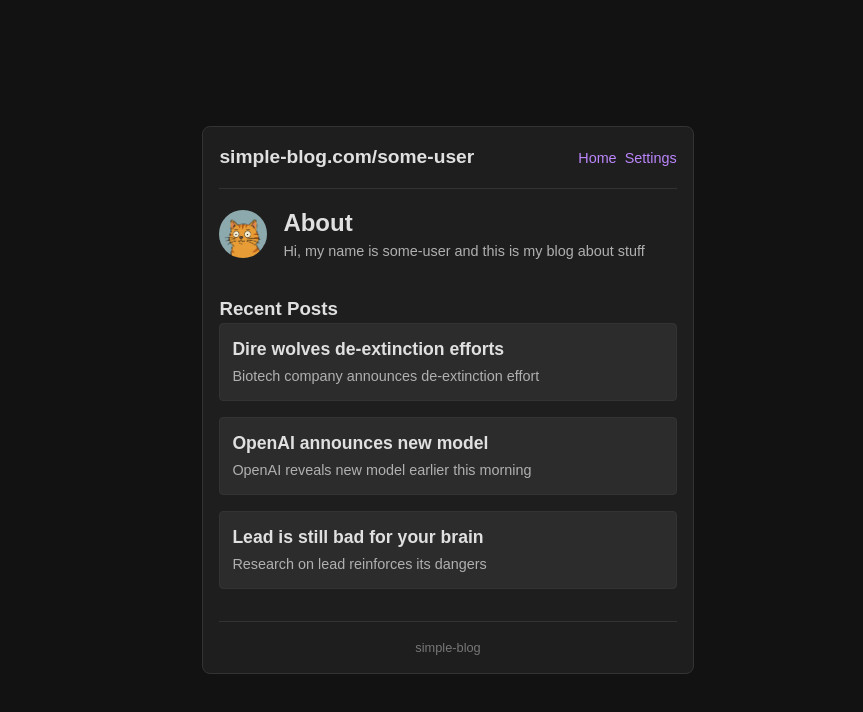
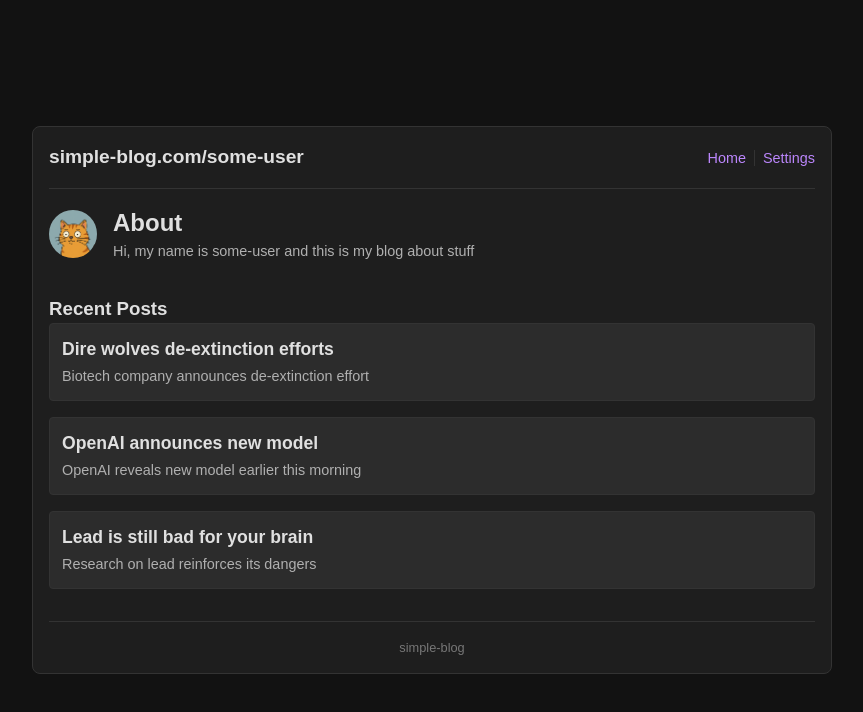
Before and after one commit to ziadinn/437-proj, a React (Vite) app: page /profile in a window 1280 px wide. Shown: the top 712 px of the page, without its empty margins (208-1071 px from the left). Built offline with nearby package versions, Linux system fonts and the light colour scheme.

Commit message:
test new css stuff

```diff
--- a/src/pages/EditPost.tsx
+++ b/src/pages/EditPost.tsx
@@ -59,7 +59,7 @@ export const EditPost: React.FC = () => {
       <h2>Create / Edit Post</h2>
       <form onSubmit={handleSubmit}>
         <div className="form-group">
-          <label htmlFor="title">Title</label>
+          <label htmlFor="title">Title<span className="text-secondary-accent">*</span></label>
           <input
             type="text"
             id="title"
@@ -88,7 +88,7 @@ export const EditPost: React.FC = () => {
         </div>
 
         <div className="form-group">
-          <label htmlFor="post-body">Post Body</label>
+          <label htmlFor="post-body">Post Text<span className="text-secondary-accent">*</span></label>
           <textarea
             id="post-body"
             name="post-body"
--- a/src/pages/Home.tsx
+++ b/src/pages/Home.tsx
@@ -11,13 +11,11 @@ export const Home: React.FC = () => {
   const { profileImage } = useProfileContext();
 
   const headerNav = (
-    <>
+    <div className="divide-x">
       <Link to="/profile" className="text-accent text-decoration-none">Visit Profile</Link>
-      {' | '}
       <Link to="/edit-post" className="text-accent text-decoration-none">Create New Post</Link>
-      {' | '}
       <Link to="/settings" className="text-accent text-decoration-none">Settings</Link>
-    </>
+    </div>
   );
 
   return (
@@ -27,11 +25,9 @@ export const Home: React.FC = () => {
           <div className="profile-icon">
             <img src={profileImage} alt="Profile Picture" className="profile-img" />
           </div>
-          <nav>
+          <nav className="divide-x">
             <Link to="/profile" className="text-accent text-decoration-none">Visit Profile</Link>
-            {' | '}
             <Link to="/edit-post" className="text-accent text-decoration-none">Create New Post</Link>
-            {' | '}
             <Link to="/settings" className="text-accent text-decoration-none">Settings</Link>
           </nav>
         </div>
--- a/src/pages/Profile.tsx
+++ b/src/pages/Profile.tsx
@@ -1,9 +1,9 @@
-import React from 'react';
-import { Link } from 'react-router-dom';
-import { Layout } from '../components/Layout';
-import { PostSummary } from '../components/PostSummary';
-import { usePostContext } from '../contexts/PostContext';
-import { useProfileContext } from '../contexts/ProfileContext';
+import React from "react";
+import { Link } from "react-router-dom";
+import { Layout } from "../components/Layout";
+import { PostSummary } from "../components/PostSummary";
+import { usePostContext } from "../contexts/PostContext";
+import { useProfileContext } from "../contexts/ProfileContext";
 
 export const Profile: React.FC = () => {
   const { posts } = usePostContext();
@@ -11,19 +11,29 @@ export const Profile: React.FC = () => {
 
   const headerNav = (
     <>
-      <Link to="/" className="text-accent text-decoration-none">Home</Link>
-      <Link to="/settings" className="text-accent text-decoration-none ml-0_5">Settings</Link>
+      <div className="divide-x">
+        <Link to="/" className="text-accent text-decoration-none">
+          Home
+        </Link>
+        <Link
+          to="/settings"
+          className="text-accent text-decoration-none"
+        >
+          Settings
+        </Link>
+      </div>
     </>
   );
 
   return (
-    <Layout
-      headerTitle={`simple-blog.com/${username}`}
-      headerNav={headerNav}
-    >
+    <Layout headerTitle={`simple-blog.com/${username}`} headerNav={headerNav}>
       <section className="profile-header d-flex align-items-center mb-2">
         <div className="profile-icon">
-          <img src={profileImage} alt="Profile Picture" className="profile-img" />
+          <img
+            src={profileImage}
+            alt="Profile Picture"
+            className="profile-img"
+          />
         </div>
         <div>
           <h2>About</h2>
@@ -33,7 +43,7 @@ export const Profile: React.FC = () => {
 
       <section className="user-posts">
         <h3>Recent Posts</h3>
-        {posts.map(post => (
+        {posts.map((post) => (
           <PostSummary key={post.id} post={post} />
         ))}
       </section>
--- a/src/pages/Settings.tsx
+++ b/src/pages/Settings.tsx
@@ -1,10 +1,16 @@
-import React, { useState, useEffect } from 'react';
-import { Link, useNavigate } from 'react-router-dom';
-import { Layout } from '../components/Layout';
-import { useProfileContext } from '../contexts/ProfileContext';
+import React, { useState, useEffect } from "react";
+import { Link, useNavigate } from "react-router-dom";
+import { Layout } from "../components/Layout";
+import { useProfileContext } from "../contexts/ProfileContext";
 
 export const Settings: React.FC = () => {
-  const { username: contextUsername, bio: contextBio, visibility: contextVisibility, theme: contextTheme, updateProfile } = useProfileContext();
+  const {
+    username: contextUsername,
+    bio: contextBio,
+    visibility: contextVisibility,
+    theme: contextTheme,
+    updateProfile,
+  } = useProfileContext();
   const [username, setUsername] = useState(contextUsername);
   const [bio, setBio] = useState(contextBio);
   const [visibility, setVisibility] = useState(contextVisibility);
@@ -21,8 +27,14 @@ export const Settings: React.FC = () => {
 
   const headerNav = (
     <>
-      <Link to="/" className="text-accent text-decoration-none">Home</Link>
-      <Link to="/profile" className="text-accent text-decoration-none ml-0_5">Profile</Link>
+      <div className="divide-x">
+        <Link to="/" className="text-accent text-decoration-none">
+          Home
+        </Link>
+        <Link to="/profile" className="text-accent text-decoration-none">
+          Profile
+        </Link>
+      </div>
     </>
   );
 
@@ -37,10 +49,10 @@ export const Settings: React.FC = () => {
       theme,
     });
 
-    console.log('Settings saved:', { username, bio, visibility, theme });
+    console.log("Settings saved:", { username, bio, visibility, theme });
 
     // Navigate back to profile page to see changes
-    navigate('/profile');
+    navigate("/profile");
   };
 
   return (
@@ -75,19 +87,27 @@ export const Settings: React.FC = () => {
             id="visibility-public"
             name="visibility"
             value="public"
-            checked={visibility === 'public'}
-            onChange={(e) => setVisibility(e.target.value as 'public' | 'private')}
+            checked={visibility === "public"}
+            onChange={(e) =>
+              setVisibility(e.target.value as "public" | "private")
+            }
           />
-          <label htmlFor="visibility-public" className="radio-label-mr">Public</label>
+          <label htmlFor="visibility-public" className="radio-label-mr">
+            Public
+          </label>
           <input
             type="radio"
             id="visibility-private"
             name="visibility"
             value="private"
-            checked={visibility === 'private'}
-            onChange={(e) => setVisibility(e.target.value as 'public' | 'private')}
+            checked={visibility === "private"}
+            onChange={(e) =>
+              setVisibility(e.target.value as "public" | "private")
+            }
           />
-          <label htmlFor="visibility-private" className="radio-label">Private</label>
+          <label htmlFor="visibility-private" className="radio-label">
+            Private
+          </label>
         </div>
 
         <div className="form-group">
@@ -97,22 +117,28 @@ export const Settings: React.FC = () => {
             id="theme-dark"
             name="theme"
             value="dark"
-            checked={theme === 'dark'}
-            onChange={(e) => setTheme(e.target.value as 'dark' | 'light')}
+            checked={theme === "dark"}
+            onChange={(e) => setTheme(e.target.value as "dark" | "light")}
           />
-          <label htmlFor="theme-dark" className="radio-label-mr">Dark</label>
+          <label htmlFor="theme-dark" className="radio-label-mr">
+            Dark
+          </label>
           <input
             type="radio"
             id="theme-light"
             name="theme"
             value="light"
-            checked={theme === 'light'}
-            onChange={(e) => setTheme(e.target.value as 'dark' | 'light')}
+            checked={theme === "light"}
+            onChange={(e) => setTheme(e.target.value as "dark" | "light")}
           />
-          <label htmlFor="theme-light" className="radio-label">Light</label>
+          <label htmlFor="theme-light" className="radio-label">
+            Light
+          </label>
         </div>
 
-        <button type="submit" className="button">Save Settings</button>
+        <button type="submit" className="button">
+          Save Settings
+        </button>
       </form>
     </Layout>
   );
--- a/src/style.css
+++ b/src/style.css
@@ -81,23 +81,20 @@ html, body {
 }
 
 body {
-    background-color: var(--bg-color);
+    background-color: var(--container-bg-color);
     color: var(--text-color);
     font-family: sans-serif;
     margin: 0;
     padding: 0;
     display: grid;
-    align-items: center;
-    justify-items: center;
+    align-content: center;
 }
 
 .container {
     width: 100%;
     max-width: 30rem;
-    margin: 1rem;
+    margin: 0 auto;
     padding: 1rem;
-    border: 1px solid var(--border-color);
-    border-radius: 0.5rem;
     background-color: var(--container-bg-color);
 }
 
@@ -118,7 +115,6 @@ header .logo {
 header nav a {
     color: var(--primary-accent-color);
     text-decoration: none;
-    margin-left: 0.5rem;
     font-size: 0.9rem;
 }
 
@@ -169,8 +165,14 @@ header nav a {
 }
 
 @media (min-width: 60rem) {
+    body {
+        background-color: var(--bg-color);
+    }
+
     .container {
         max-width: 50rem;
+        border: 1px solid var(--border-color);
+        border-radius: 0.5rem;
     }
 }
 
@@ -320,3 +322,21 @@ footer {
     font-size: 0.9rem;
     margin-right: 1rem;
 }
+
+.text-secondary-accent {
+    color: var(--secondary-accent-color);
+}
+
+/* Divide-x utility - shamelessly stolen from Tailwind's divide-x */
+.divide-x > * + * {
+    border-left: 1px solid var(--border-color);
+    padding-left: 0.5rem;
+}
+
+.divide-x > * {
+    padding-right: 0.5rem;
+}
+
+.divide-x > *:last-child {
+    padding-right: 0;
+}
```
